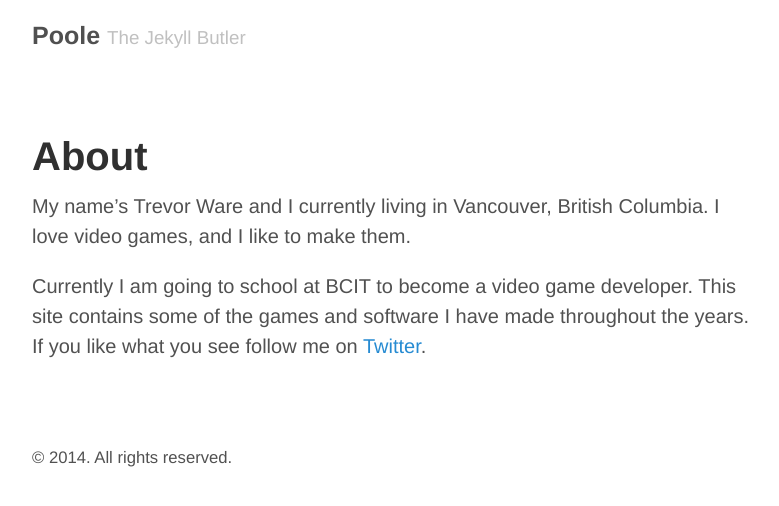
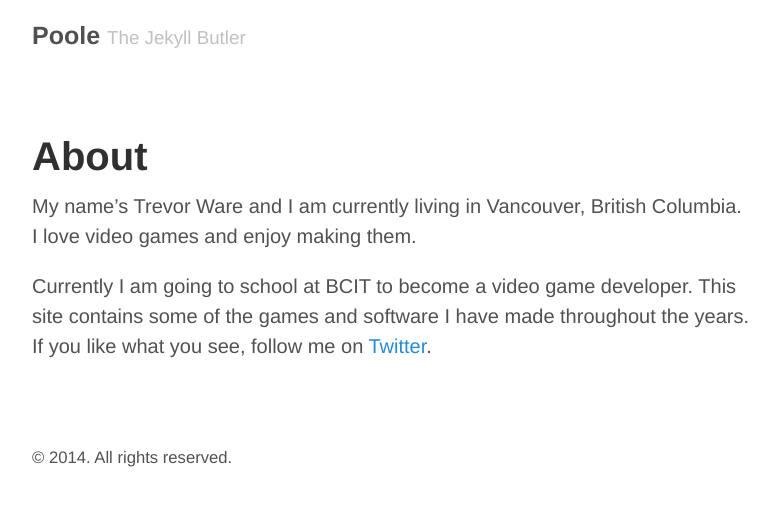
Before and after one commit to twarrre/twarrre.github.io, a Jekyll site: the page built from about.md, in a window 1280 px wide. Shown: the top 506 px of the page, without its empty margins (248-1027 px from the left). Built offline with Jekyll 4.4.1, drawn with Linux system fonts in a browser that asks for light colours.

Commit message:
Fixing some typos in the about.

```diff
--- a/about.md
+++ b/about.md
@@ -3,6 +3,6 @@ layout: page
 title: About
 ---
 
-My name's Trevor Ware and I currently living in Vancouver, British Columbia. I love video games, and I like to make them.
+My name's Trevor Ware and I am currently living in Vancouver, British Columbia. I love video games and enjoy making them.
 
-Currently I am going to school at BCIT to become a video game developer. This site contains some of the games and software I have made throughout the years. If you like what you see follow me on [Twitter](https://twitter.com/twarrre).
+Currently I am going to school at BCIT to become a video game developer. This site contains some of the games and software I have made throughout the years. If you like what you see, follow me on [Twitter](https://twitter.com/twarrre).
```
